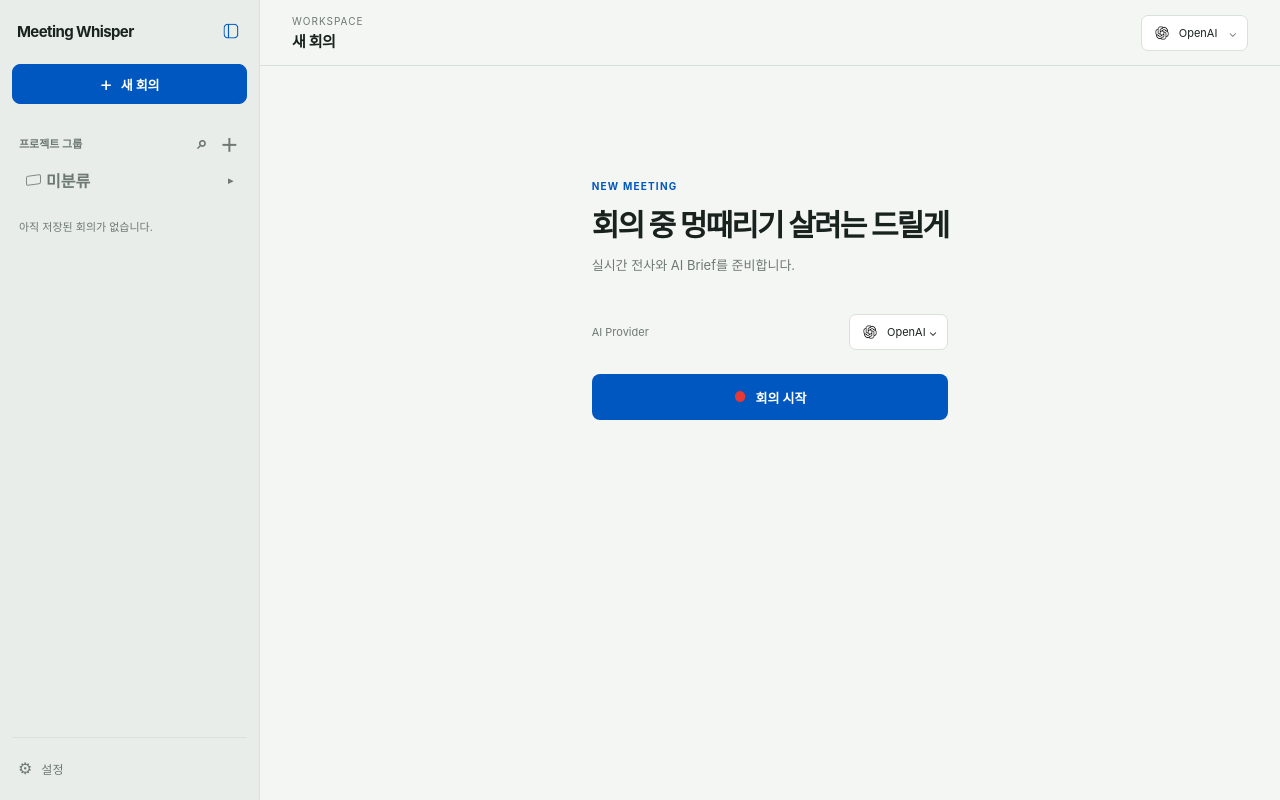
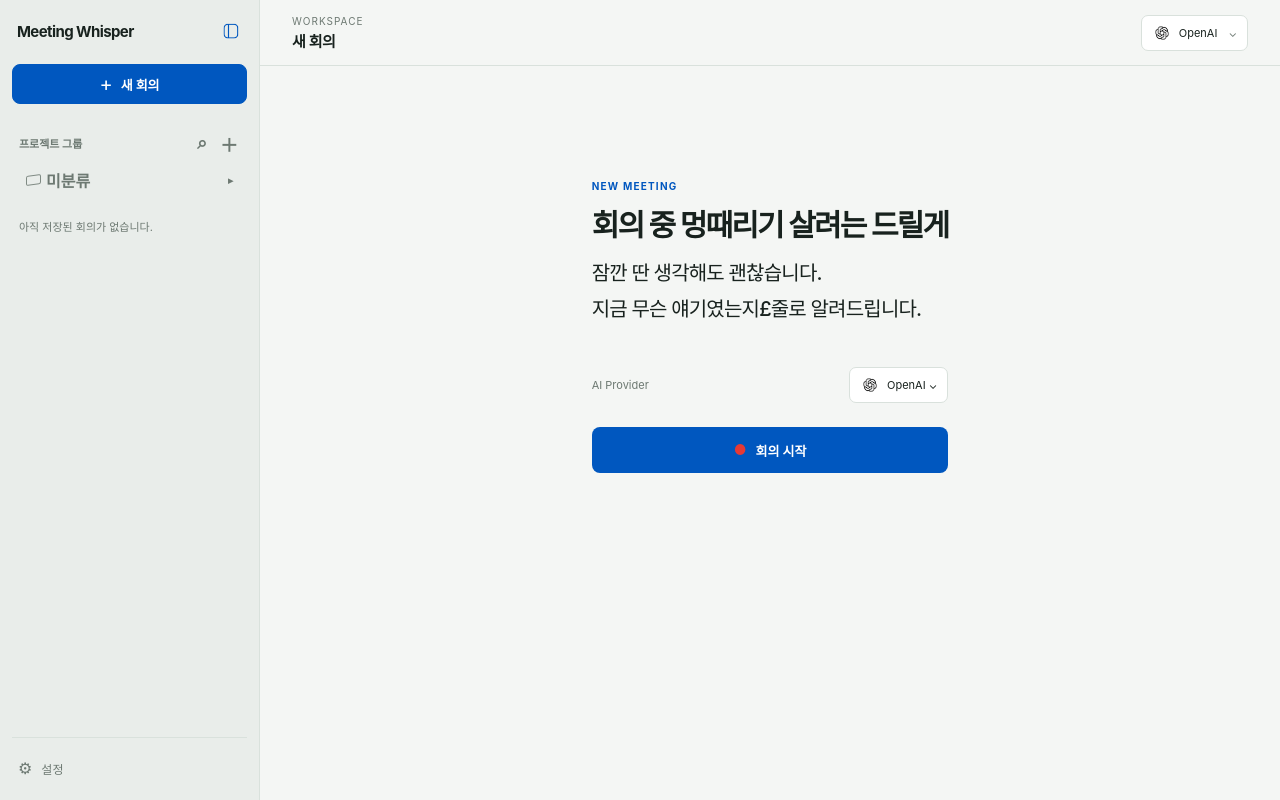
Before and after one commit to bglee5366-eng/MEETING-WHISPER, a Next.js app: page / in a window 1280 px wide. Built offline with nearby package versions, Linux system fonts and the light colour scheme; no server answers; the database is empty.

Commit message:
feat: restore new meeting guidance copy

```diff
--- a/src/app/font-overrides.css
+++ b/src/app/font-overrides.css
@@ -35,3 +35,6 @@ html[data-font-size="5"] .archive-page { zoom: 1.16; }
 .workspace-project-page .project-workspace { width: 100%; max-width: none; margin-left: 0; margin-right: 0; }
 
 .start-meeting-button::before { content: "●"; display: inline-block; margin-right: 9px; color: #e53935; font-size: 14px; vertical-align: 1px; }
+
+.new-meeting-view > p { max-width: 360px; margin-bottom: 40px; font-size: 0 !important; line-height: 1.8; white-space: pre-line; }
+.new-meeting-view > p::before { content: "잠깐 딴 생각해도 괜찮습니다.\A지금 무슨 얘기였는지\A3줄로 알려드립니다."; display: block; color: var(--foreground); font-size: 20px; font-weight: 500; letter-spacing: -0.04em; }
```
